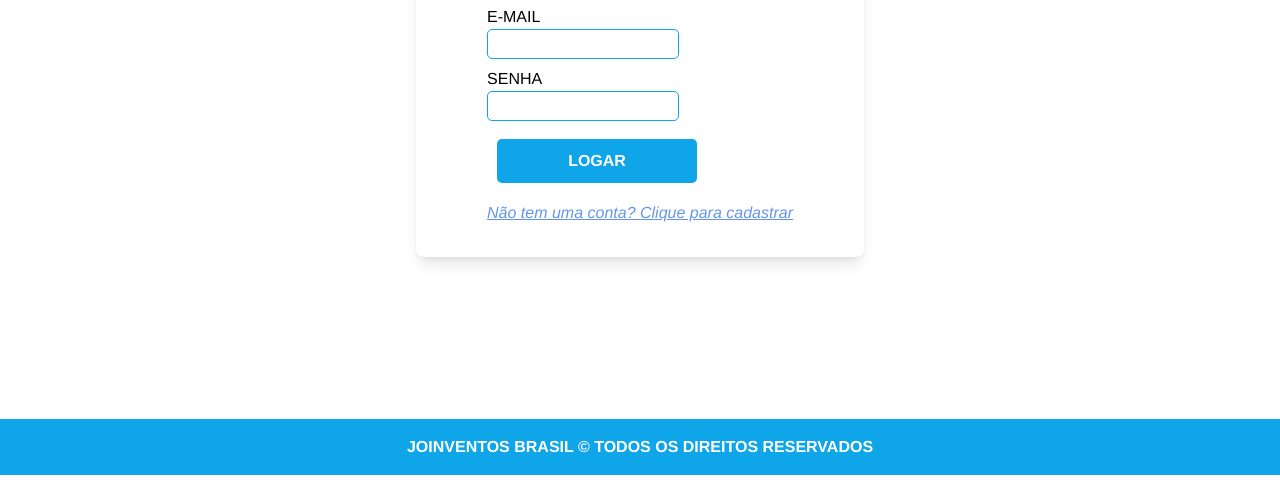
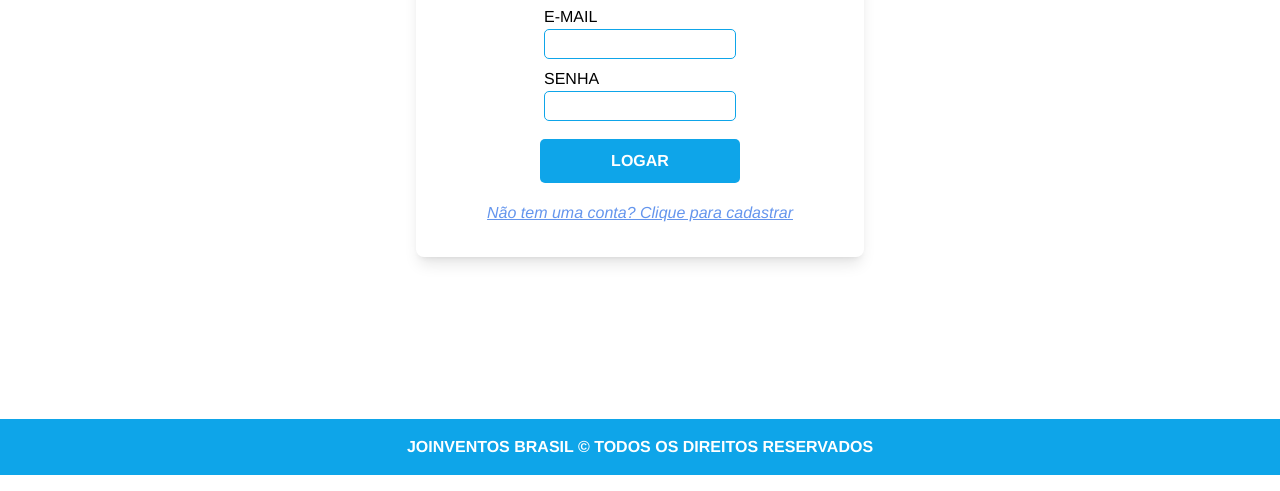
Before and after one commit to LucianoKohler/joinventos, a website: page public/login.html in a window 1280 px wide. Shown: the part 309-800 px from the top of the page. Drawn offline with nearby package versions, Linux system fonts and the light colour scheme.

Commit message:
refactoring completo

```diff
--- a/public/login.html
+++ b/public/login.html
@@ -23,7 +23,7 @@
                 <i data-lucide="wind" color="#0ea5e9" width="48px" height="48px"></i>
             </div>
 
-            <form action="" class="flex flex-col gap-2" id="formLogin">
+            <form class="flex flex-col gap-2 items-center" id="formLogin">
                 <div>
                     <label for="email">E-MAIL</label><br>
                     <input type="text" name="email" id="email"><br>
@@ -32,7 +32,7 @@
                     <label for="senha">SENHA</label><br>
                     <input type="password" name="senha" id="senha"><br>
                 </div>
-                <button type="submit" class="mt-2">LOGAR</button>
+                <button type="submit">LOGAR</button>
                 <i><a href="/cadastro.html">Não tem uma conta? Clique para cadastrar</a></i>
             </form>
 
```
Also changed, not shown: public/cadastro.html (+1 -1 lines), public/criarEvento.html (+1 -1 lines), public/relatorioEvento.html (+1 -1 lines).
